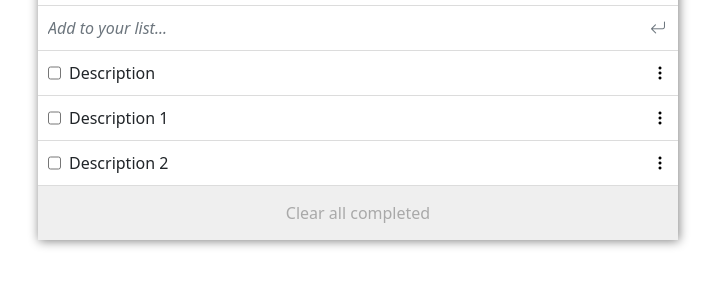
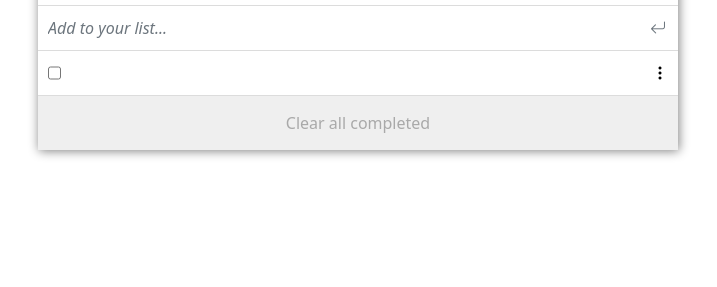
Before and after one commit to Grandi0z/To-Do-list, a website built with webpack: page src/index.html in a window 1280 px wide. Both pictures are taken after a click on the button 940 px from the left and 125 px from the top of the page. Shown: the part 97-384 px from the top of the page, without its empty margins (282-999 px from the left). Built offline with nearby package versions, Linux system fonts and the light colour scheme.

Commit message:
Add adding, removing task and remove all checked tasks functionalities

```diff
--- a/src/index.html
+++ b/src/index.html
@@ -8,10 +8,17 @@
 </head>
 <body>
     <div class="container" id="container">
-        <header><h3>Today's To Do</h3><a href ="#" type = "button" id="btn_head" class="btn btn-outline-secondary"><i class="bi bi-arrow-repeat"></i></a></header>
+        <header>
+            <h3>Today's To Do</h3>
+            <a href ="#" type = "button" id="btn_head" class="btn btn-outline-secondary">
+                <i class="bi bi-arrow-repeat"></i>
+            </a>
+        </header>
         <div class="input-group">
-            <input type="text" class="form-control" placeholder="Add to your list..." aria-label="Recipient's username" aria-describedby="button-addon2">
-            <button class="btn btn-outline-secondary" type="button" id="btn_input"><i class="bi bi-arrow-return-left"></i></button>
+            <input type="text" class="form-control" id="input_task" placeholder="Add to your list..." aria-label="Recipient's username" aria-describedby="button-addon2">
+            <button class="btn btn-outline-secondary" type="button" id="btn_input">
+                <i class="bi bi-arrow-return-left"></i>
+            </button>
         </div>
 
 
--- a/src/index.js
+++ b/src/index.js
@@ -1,50 +1,25 @@
 import './style.css';
 import 'bootstrap/dist/css/bootstrap.min.css';
+import {addTask, populateTasks,} from "./tasks_functions"
 
 require('bootstrap');
 require('bootstrap-icons/font/bootstrap-icons.css');
 
-const tasks = [
-  {
-    description: 'Description',
-    completed: false,
-    index: 1,
-  },
-  {
-    description: 'Description 1',
-    completed: false,
-    index: 2,
-  },
-  {
-    description: 'Description 2',
-    completed: true,
-    index: 3,
-  },
-];
-const container = document.getElementById('container');
-const populateTasks = (arr) => {
-  const list = document.createElement('ul');
-  const listItem = document.createElement('li');
-  const itemCotent = document.createElement('div');
-  const btnClear = document.createElement('button');
-  btnClear.setAttribute('type', 'button');
-  btnClear.setAttribute('id', 'btn_clear');
-  btnClear.innerText = 'Clear all completed';
-  list.setAttribute('id', 'taks_list');
-  list.setAttribute('class', 'list-group');
-  listItem.setAttribute('class', 'list-group-item task_item ');
-  itemCotent.setAttribute('class', 'task_details');
-  for (let i = 0; i < arr.length; i += 1) {
-    itemCotent.innerHTML = `
-            <input type="checkbox" id="check_task" name="check_task" value="${arr[i].completed}">
-            <p class="task_description">${arr[i].description}</p>
-            <a href="#"><i class="bi bi-three-dots-vertical"></i></a>`;
-    // append element
-    listItem.appendChild(itemCotent);
-    list.innerHTML += listItem.innerHTML;
-  }
-  container.appendChild(list);
-  container.appendChild(btnClear);
-};
+let tasks = JSON.parse(localStorage.getItem('tasks')) || []
 
-window.onload = () => populateTasks(tasks);
+//!BUILD PAGE COTENTS
+
+//const container = document.getElementById('container');
+window.onload = () => {populateTasks(tasks);}
+
+//!ADD AND REMOVE TASK
+
+const btnInput = document.getElementById('btn_input')
+btnInput.addEventListener('click',() => {
+  const inputTask = document.getElementById("input_task").value
+  addTask(inputTask)
+
+})
+
+
+//window.onload = () => populateTasks(tasks);
--- /dev/null
+++ b/src/tasks_functions.js
@@ -0,0 +1,111 @@
+const populateTasks = (arr) => {
+    const container = document.getElementById('container');
+    const list = document.createElement('ul');
+    const listItem = document.createElement('li');
+    const itemCotent = document.createElement('div');
+    const btnClear = document.createElement('button');
+
+    btnClear.setAttribute('type', 'button');
+    btnClear.setAttribute('id', 'btn_clear');
+    btnClear.innerText = 'Clear all completed';
+    list.setAttribute('id', 'taks_list');
+    list.setAttribute('class', 'list-group js-interactive-list');
+    listItem.setAttribute('class', 'list-group-item task_item ');
+    itemCotent.setAttribute('class', 'task_details');
+
+    const btnRemoveATask = document.createElement("a")
+    btnRemoveATask.setAttribute("href","#")
+    btnRemoveATask.setAttribute('class',"linkM")
+
+    for (let i = 0; i < arr.length; i += 1) {
+        arr[i].index=i
+        btnRemoveATask.innerHTML= `
+            <i class="bi bi-three-dots-vertical" id="${arr[i].index}"></i>`
+
+        itemCotent.innerHTML = `
+              <input type="checkbox" id="check_task_${arr[i].index}" name="check_task" ${arr[i].completed ? "checked":""}>
+              <p class="task_description" id="descrip${arr[i].index}">${arr[i].description}</p>
+              `;
+      itemCotent.appendChild(btnRemoveATask)
+      // append element
+      listItem.appendChild(itemCotent);
+      list.innerHTML += listItem.innerHTML;
+    }
+    container.appendChild(list);
+    container.appendChild(btnClear);
+    //remove a task
+    localStorage.setItem('tasks', JSON.stringify(arr));
+    list.addEventListener('click',(e) => {
+        if(Number.isInteger(Number(e.target.id))){
+        let index = e.target.id
+        const description = document.getElementById(`descrip${index}`).innerText
+        removeTask(description)
+    }});
+    //clear checked
+    let listCheckBox = document.querySelectorAll('[type="checkbox"]');
+    [].forEach.call(listCheckBox, function (checkBox) {
+        checkBox.addEventListener("click", function(){
+            const checkIndex = this.id
+            for(let i = 0; i<arr.length;i+=1){
+                if(checkIndex.includes(`${i}`)){
+                    if(arr[i].completed){
+                        console.log(arr[i].description)
+                        arr[i].completed=false
+                    }else{
+                        arr[i].completed=true
+                    }
+
+                    console.log(arr[i].completed)
+                }
+            }
+            document.getElementById("taks_list").remove()
+            document.getElementById("btn_clear").remove()
+            populateTasks(arr)
+    })})
+    btnClear.addEventListener('click',()=> {
+        removeCompletedTask()
+        console.log(listCheckBox)
+    })
+  };
+
+const addTask = (description) => {
+    let arr = JSON.parse(localStorage.getItem('tasks')) || []
+    let index = arr.length
+    let task = {}
+    task.description = description
+    task.completed = false
+    task.index = index
+    arr.push(task)
+
+    document.getElementById("taks_list").remove()
+    document.getElementById("btn_clear").remove()
+    document.querySelector("#input_task").value="";
+    //console.log(arr)
+    populateTasks(arr)
+}
+
+const removeTask = (description) => {
+    let arr = JSON.parse(localStorage.getItem('tasks'))
+    const newArr = arr.filter((task) => task.description != description);
+    arr=[...newArr]
+
+    document.getElementById("taks_list").remove()
+    document.getElementById("btn_clear").remove()
+    populateTasks(arr)
+    //console.log(arr)
+}
+
+const removeCompletedTask = () => {
+    let arr = JSON.parse(localStorage.getItem('tasks')) || []
+    //populateTasks(arr)
+    if (!(!arr.length)){
+        console.log(!(!arr.length))
+        for(let i = 0; i < arr.length; i+=1){
+            if(arr[i].completed){
+                removeTask(arr[i].description)
+            }
+        }
+    }
+}
+
+export {addTask,populateTasks, }
```
Also changed, not shown: file.js (+66 -0 lines), dist/index.html, dist/main.js, 1 other file.
